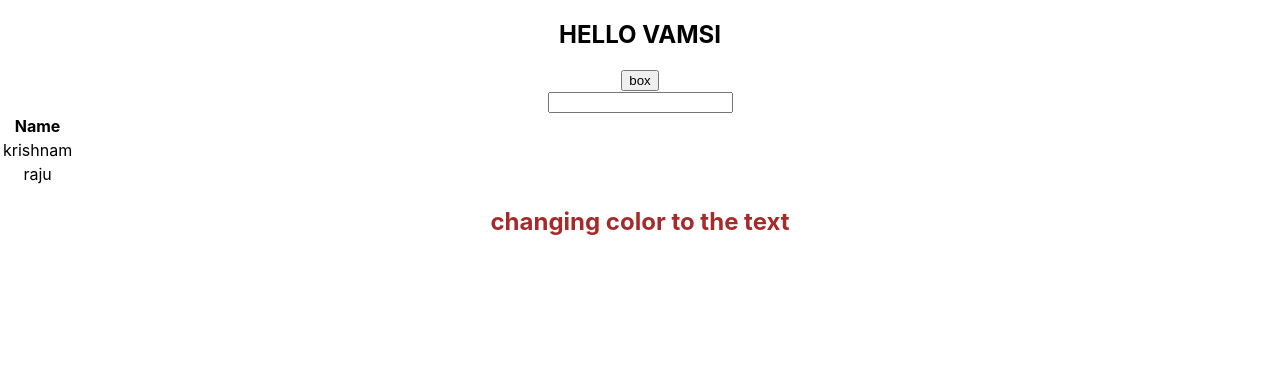
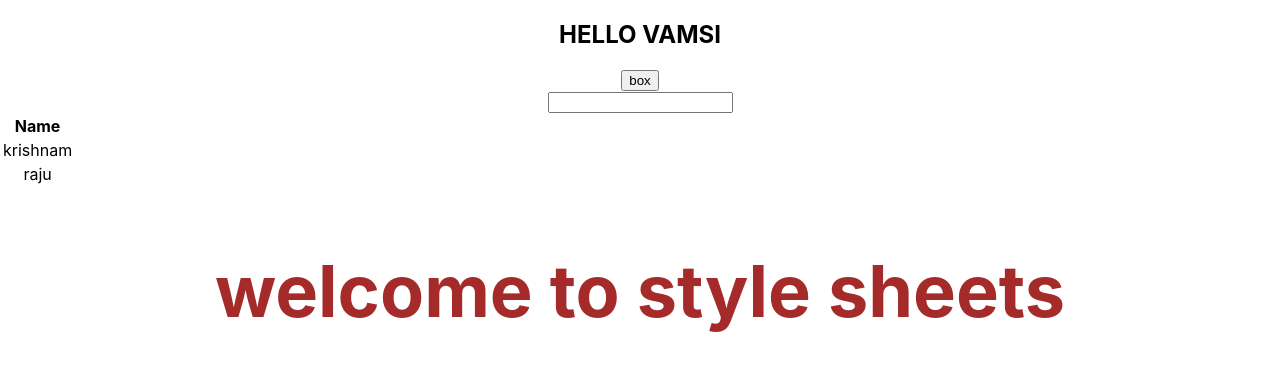
Before and after one commit to Vamsibuddaraj/ReactDemo, a React (Create React App) app: page / in a window 1280 px wide. Shown: the top 370 px of the page. Built offline with nearby package versions, Linux system fonts and the light colour scheme; the HTML template or start-up script is replaced by a standard one.

Commit message:
applying multiple css classes

```diff
--- a/src/components/MyStyle.css
+++ b/src/components/MyStyle.css
@@ -1,3 +1,6 @@
 .primary{
     color: brown;
 }
+.font-xl{
+    font-size: 72px;
+}
--- a/src/components/MyStyle.js
+++ b/src/components/MyStyle.js
@@ -6,7 +6,7 @@ function MyStyle(props) {
     let className=props.enabled?'primary':''
     return (
         <div>
-            <h2 className={className}>changing color to the text</h2>
+            <h2 className={`${className} font-xl`}> welcome to style sheets</h2>
         </div>
     )
 }
```
